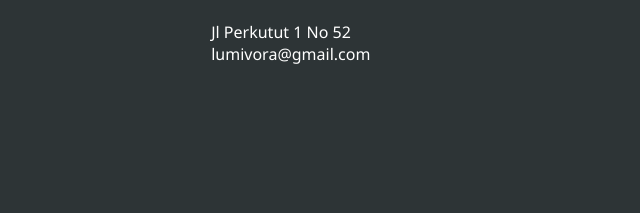
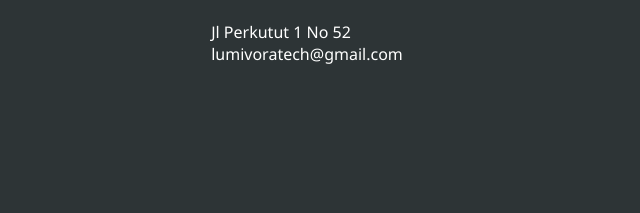
Before and after one commit to reonDay/Lumivora, a plain HTML site: page index.html in a window 1280 px wide. Shown: the part 2059-2272 px from the top of the page, 640-1280 px from the left. Drawn offline with Linux system fonts and the light colour scheme.

Commit message:
Update index.html

```diff
--- a/index.html
+++ b/index.html
@@ -94,7 +94,7 @@
                 <h3>Contact</h3>
                 <ul class="footer-links">
                     <li>Jl Perkutut 1 No 52</li>
-                    <li>lumivora@gmail.com</li>
+                    <li>lumivoratech@gmail.com</li>
                 </ul>
             </div>
             <div class="footer-section">
```
